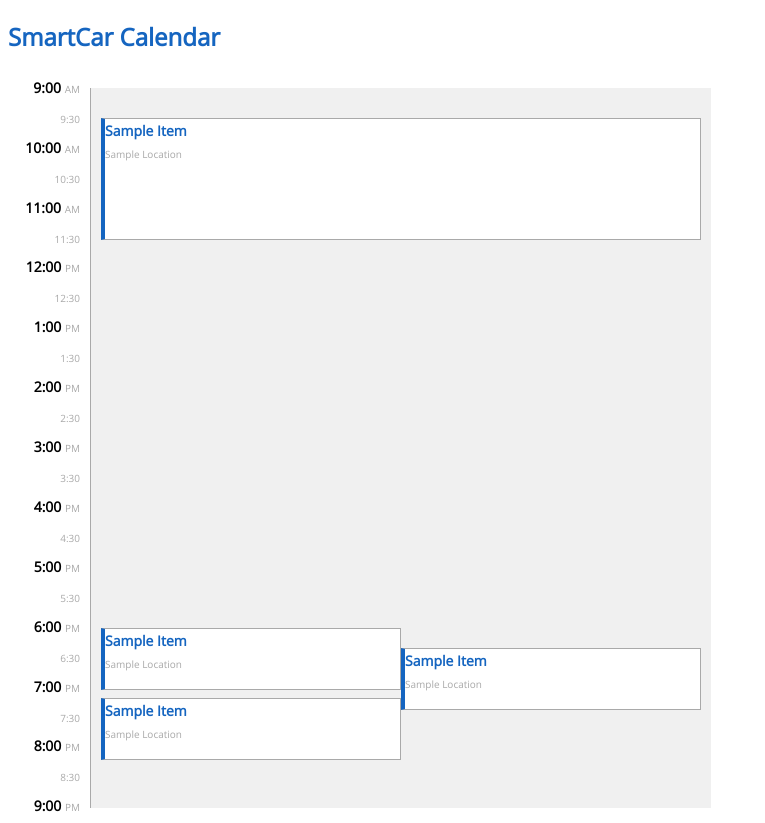
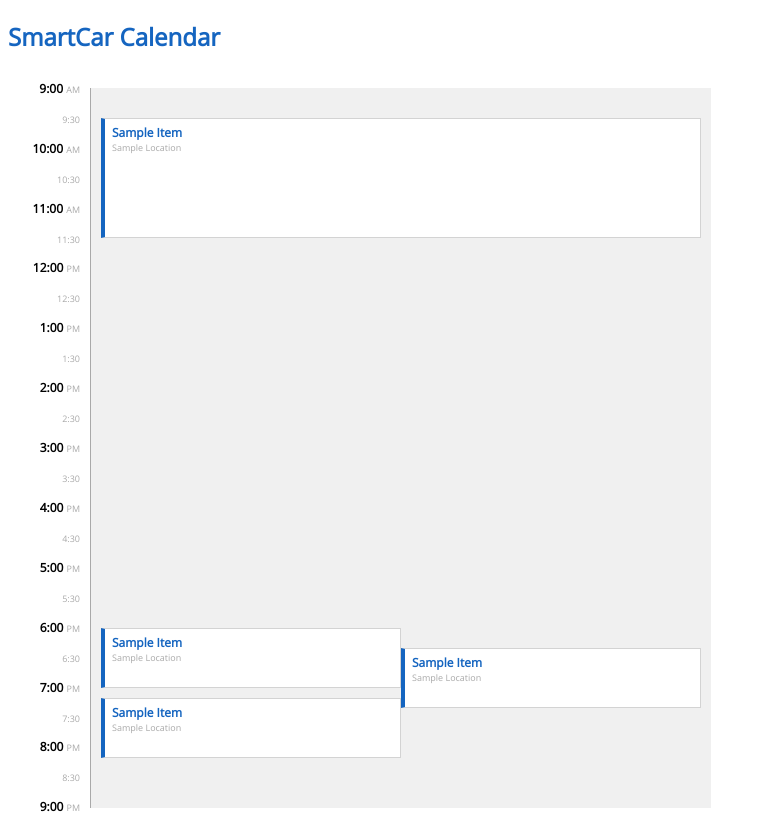
Before and after one commit to kennethbigler/scCodeChallenge, a plain HTML site: page index.html in a window 1280 px wide. Shown: the whole page, without its empty margins (0-765 px from the left). Drawn offline with nearby package versions, Linux system fonts and the light colour scheme.

Commit message:
updated styles

```diff
--- a/app.js
+++ b/app.js
@@ -68,6 +68,7 @@ var app = angular.module('myApp', [])
             // 3. An event should utilize the maximum width available, but rule #2 takes precedence over this rule.
             for (i = 0; i < events.length; i += 1) {
                 j = events[i].leftCounter + events[i].rightCounter + 1;
+                events[i].height = events[i].end - events[i].start - 7;
                 events[i].width = ($scope.width / j) - 5;
                 events[i].left = events[i].leftCounter * (events[i].width + 5) + 10;
             }
@@ -107,8 +108,6 @@ var app = angular.module('myApp', [])
 function layOutDay(events) {
     'use strict';
     angular.element(document.getElementById('myControllerElement')).scope().layOutDay(events);
-    // presumptuous return
-    return "Success";
 }
 
 window.onload = function () {
--- a/index.html
+++ b/index.html
@@ -8,29 +8,18 @@
         <meta name="author" content="Kenneth Bigler">
         <link rel="stylesheet" href="mystyles.css" type='text/css' media="all">
         <link rel='stylesheet' href='http://fonts.googleapis.com/css?family=Open+Sans'/>
-        <script type="text/javascript">
-            // Asynchronous load of JS to improve page performance
-            [
-                'https://ajax.googleapis.com/ajax/libs/angularjs/1.4.9/angular.js',
-                'app.js'
-            ].forEach(function(src) {
-                var script = document.createElement('script');
-                script.src = src;
-                script.async = false;
-                document.head.appendChild(script);
-            });
-        </script>
+        <script type="text/javascript" src="https://ajax.googleapis.com/ajax/libs/angularjs/1.4.9/angular.js"></script>
+        <script type="text/javascript" src="app.js"></script>
     </head>
-    <!---------------------------------------------------------------------------------------------------->
     <body id="myControllerElement" ng-app="myApp" ng-controller="MyController">
         <h2 class="blue">SmartCar Calendar</h2>
         <div class="times">
             <div ng-repeat="time in times track by $index" style="height: {{unitHeight}}px; line-height: {{unitHeight}}px;"><span ng-class-odd="'odd'" ng-class-even="'even'">{{ time.h }} </span><span class="even">{{ time.ap }}</span></div>
         </div>
         <div class="eventBox" style="width: {{width}}px; height: {{height}}px; margin-top: {{unitHeight / 2}}px">
-            <div class="box" ng-repeat="e in events track by $index" style="top: {{e.start}}px; height: {{e.end - e.start}}px; left: {{e.left}}px; width: {{e.width}}px;">
-                <span class="odd blue">Sample Item</span><br />
-                <span class="even">Sample Location</span>
+            <div class="box" ng-repeat="e in events track by $index" style="top: {{e.start}}px; height: {{e.height}}px; left: {{e.left}}px; width: {{e.width}}px;">
+                <p class="odd blue boxText">Sample Item</p>
+                <p class="even boxText">Sample Location</p>
             </div>
         </div>
     </body>
--- a/mystyles.css
+++ b/mystyles.css
@@ -4,11 +4,11 @@ body {
 
 .odd {
     font-weight: bold;
-    font-size: 14px;
+    font-size: 12px;
 }
 
 .even {
-    font-size: 10px;
+    font-size: 9px;
     color: darkgray;
 }
 
@@ -36,6 +36,13 @@ body {
 .box {
     position: absolute;
     background-color: white;
-    border: 1px solid darkgray;
+    border: 1px solid lightgray;
     border-left: 4px solid #1565C0;
+    padding-top: 5px;
 }
+
+.boxText {
+    margin-left: 7px;
+    margin-top: 0px;
+    margin-bottom: 0px;
+}
```
